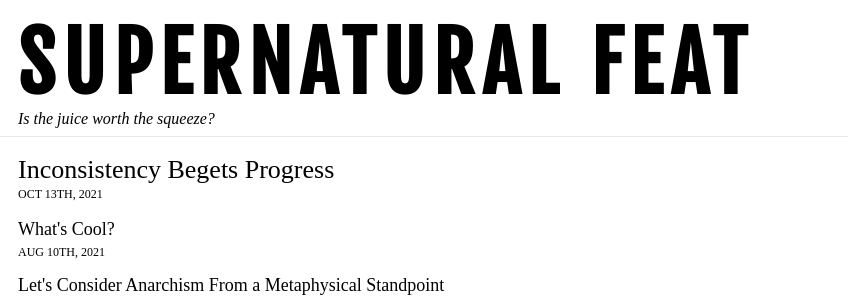
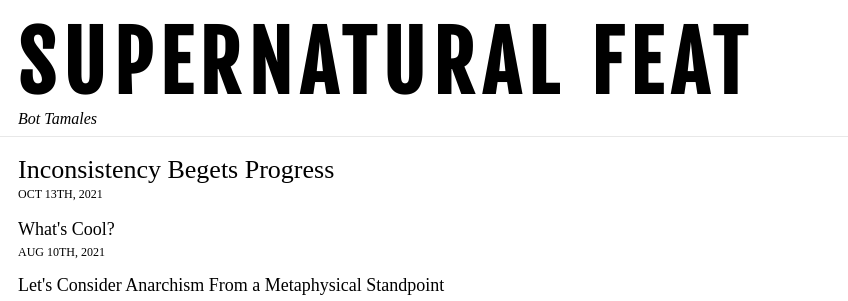
Before and after one commit to jgoggles/jgoggles.github.io, a Jekyll site: the page built from index.html, in a window 1280 px wide. Shown: the top 301 px of the page, without its empty margins (0-848 px from the left). Built offline with Jekyll 4.4.1, drawn with Linux system fonts in a browser that asks for light colours.

Commit message:
Update gems (#13)

```diff
--- a/_includes/header.html
+++ b/_includes/header.html
@@ -1,4 +1,4 @@
 <header>
   <h1><a href="/">Supernatural&nbsp;Feat</a></h1>
-  <i>Is the juice worth the squeeze?</i>
+  <i>Bot Tamales</i>
 </header>
```
Also changed, not shown: Gemfile.lock.
